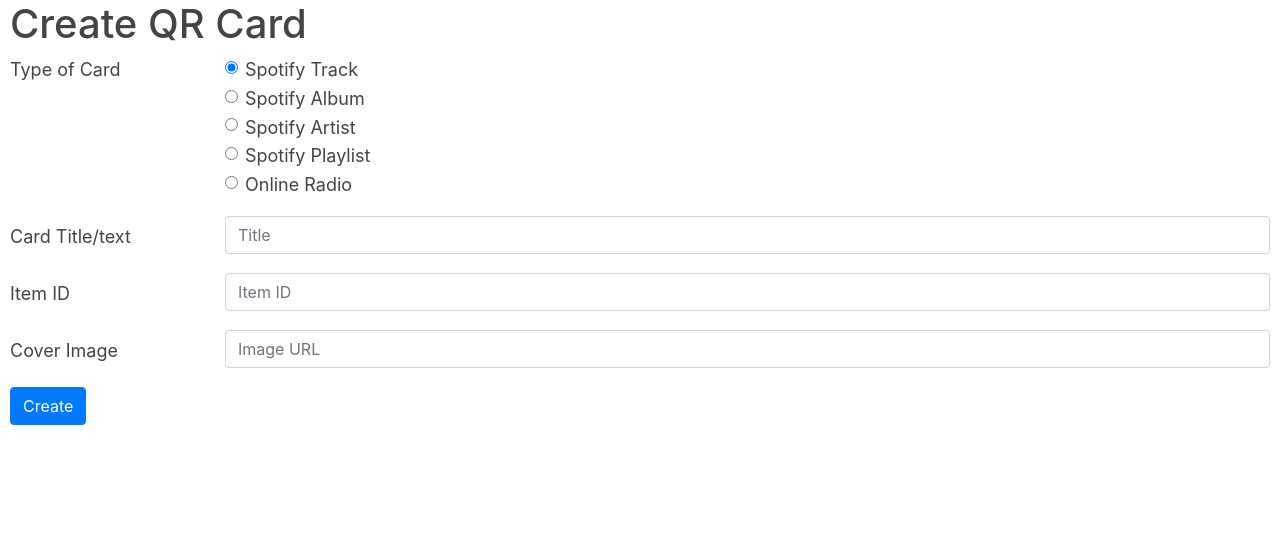
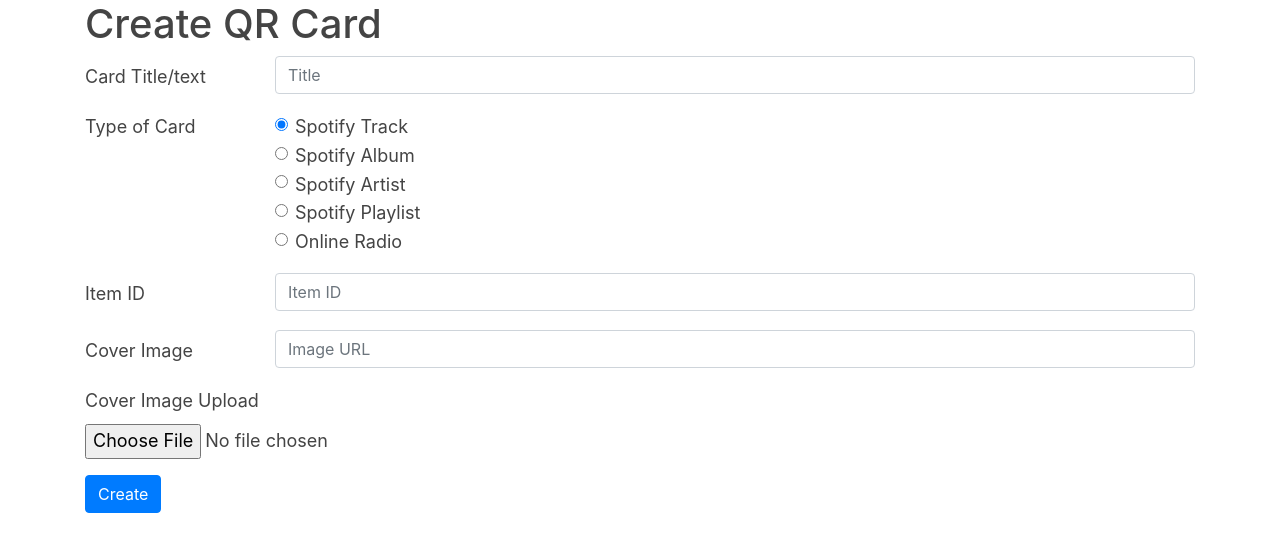
Before and after one commit to digitaltembo/ghost-jukebox, a Flask app: page /s/card/edit in a window 1280 px wide. Shown: the part 64-616 px from the top of the page. Run offline with Flask 2, Linux system fonts and the light colour scheme; some libraries are stand-ins or nearby versions.

Commit message:
[#15] Get file uploads to work

```diff
--- a/ghost_jukebox/__init__.py
+++ b/ghost_jukebox/__init__.py
@@ -19,6 +19,8 @@ def get_pw(username):
         return users.get(username)
         return None
 
+app.config['UPLOAD_FOLDER'] = conf.upload_folder
+
 import ghost_jukebox.views.home
 import ghost_jukebox.views.spotify
 import ghost_jukebox.views.frontend
--- a/ghost_jukebox/common.py
+++ b/ghost_jukebox/common.py
@@ -5,6 +5,9 @@ import random
 import re
 import requests
 import string
+
+from werkzeug.utils import secure_filename
+
 
 # get filename from content-disposition header
 def get_filename_from_cd(cd):
@@ -27,13 +30,17 @@ def download_image(image_url, path, filename = None):
     return filename
 
 def save_file(request, name, path):
+    app.logger.info('Checking the request for the file: {}'.format(request.files))
+    app.logger.info(str(request))
     if name not in request.files:
+        app.logger.info('Name not in file :(')
         return False
     file = request.files[name]
     if not file or file.filename == '':
+        app.logger.info('{} and {}'.format(file, file.filename))
         return False
     filename = secure_filename(file.filename)
-    file.save(os.path.join(app.instance_path, 'static', path, filename))
+    file.save(os.path.join(path, filename))
     return filename
 
 def random_string(length=10):
--- a/ghost_jukebox/conf.py
+++ b/ghost_jukebox/conf.py
@@ -16,4 +16,4 @@ host = get('GHOST_HOST', '0.0.0.0')
 
 db_path = get('GHOST_DB_PATH', 'model.db')
 
-rapid_api_key = get('GHOST_RAPID_KEY', 'secret secret')
+upload_folder = get('GHOST_UPLOAD_DIR', '~/')
--- a/ghost_jukebox/templates/card_edit.html
+++ b/ghost_jukebox/templates/card_edit.html
@@ -1,11 +1,18 @@
 {% extends "base.html" %}
 {% block title %}{{ title }}{% endblock %}
 {% block content %}
+    <div class="container">
         <h1>{% if editing %}Edit{% else %}Create{% endif %} QR Card</h1>
         {% if editing %}
             <img src="{{ card_img }}?{{ cache_breaker }}"></img>
         {% endif %}
-    <form action="{{ url_for('save_card') }}">
+        <form action="{{ url_for('save_card') }}" method="post" enctype="multipart/form-data">
+            <div class="form-group row">
+                <label for="text" class="col-sm-2 col-form-label">Card Title/text</label>
+                <div class="col-sm-10">
+                    <input type="text" class="form-control" id="text" name="text" placeholder="Title" value="{{ text }}">
+                </div>
+            </div>
             <fieldset class="form-group">
                 <div class="row">
                     <legend class="col-form-label col-sm-2 pt-0">Type of Card</legend>
@@ -45,12 +52,6 @@
                 </div>
             </fieldset>
             <div class="form-group row">
-            <label for="text" class="col-sm-2 col-form-label">Card Title/text</label>
-            <div class="col-sm-10">
-                <input type="text" class="form-control" id="text" name="text" placeholder="Title" value="{{ text }}">
-            </div>
-        </div>
-        <div class="form-group row">
                 <label for="item_id" class="col-sm-2 col-form-label">Item ID</label>
                 <div class="col-sm-10">
                     <input type="text" class="form-control" id="item_id" name="item_id" placeholder="Item ID" value="{{ item_id }}">
@@ -62,6 +63,10 @@
                     <input type="text" class="form-control" id="image_url" name="image_url"placeholder="Image URL" >
                 </div>
             </div>
+            <div class="form-group">
+                <label for="image_upload">Cover Image Upload</label>
+                <input type="file" class="form-control-file" id="image_upload" name="image_upload">
+            </div>
             <div class="form-group row">
                 <div class="col-sm-10">
                     <button type="submit" class="btn btn-primary">{% if editing %} Edit {% else %} Create {% endif %}</button>
@@ -71,6 +76,7 @@
                 <input type="hidden" name="code" value="{{ code }}"/>
             {% endif %}
         </form>
+    </div>
 
 
 {% endblock %}
--- a/ghost_jukebox/templates/card_view.html
+++ /dev/null
@@ -1,6 +0,0 @@
-{% extends "base.html" %}
-{% block title %}View/Edit QR Card{% endblock %}
-{% block content %}
-    <h1>View/Edit QR Card</h1>
-    <img src="{{ image_path }}"></img>
-{% endblock %}
--- a/ghost_jukebox/views/cards.py
+++ b/ghost_jukebox/views/cards.py
@@ -147,13 +147,21 @@ def view_card(code):
 
 
 # This does the heavy lifting of actually saving a given card
-@app.route('/s//card/save', methods=['GET'])
+@app.route('/s//card/save', methods=['GET', 'POST'])
 @auth.login_required
 def save_card():
-    card_type = request.args.get('card_type')
-    item_id   = request.args.get('item_id')
-    text      = request.args.get('text')
-    specific_code = request.args.get('code')
+    if request.method == 'GET':
+        card_type =     request.args.get('card_type')
+        item_id   =     request.args.get('item_id')
+        text      =     request.args.get('text')
+        specific_code = request.args.get('code')
+        image_url =     request.args.get('image_url')
+    elif request.method == 'POST':
+        card_type =     request.form.get('card_type')
+        item_id   =     request.form.get('item_id')
+        text      =     request.form.get('text')
+        specific_code = request.form.get('code')
+        image_url =     request.form.get('image_url')
 
     if not card_type or not item_id or not text:
         return edit_card(errors='Fully specify the form!')
@@ -161,14 +169,17 @@ def save_card():
     code    = specific_code if specific_code else card.get_next_code()
     carddir = full_dir(code)
 
-    image_url = request.args.get('image_url')
+    # try first to get an image upload
+    app.logger.info(request.files)
+    uploaded_file = common.save_file(request, 'image_upload', carddir)
+    if not uploaded_file:
+        # otherwise, see if the image url is specified
+        if image_url:
+            uploaded_file = common.download_image(image_url, carddir)
+        if not uploaded_file:
+            return edit_card(errors='Failed to download image. Is that the correct file?')
 
-    app.logger.info("Making QR code from {}, {}, {}".format(card_type, item_id, image_url))
-
-    saved_img_name = common.download_image(image_url, carddir)
-    if not saved_img_name:
-        return create_qr(errors='Failed to download image. Is that the correct file?')
-    cover_img = Image.open(os.path.join(carddir, saved_img_name))
+    cover_img = Image.open(os.path.join(carddir, uploaded_file))
 
     qr_image = get_qr_image(code)
 
@@ -179,7 +190,7 @@ def save_card():
     else:
         card.insert(card.CardInfo(code, card_type, item_id, text))
 
-    return redirect(url_for('view_qr', code=code))
+    return redirect(url_for('view_card', code=code))
 
 
 """
@@ -294,6 +305,14 @@ def create_card_pattern(qr_code_img, cover_img, code, text):
 
 
 
+@app.route('/s//QRCards')
+@auth.login_required
+def all_cards():
+    return render_template(
+        'all_cards.html',
+        cards=card_infos
+    )
+
 # This method generates a PDF for printing out multiple cards at a time
 # it takes in an optional first and last GET parameter, with which to limit the cards displayed,
 # and puts the cards 4-to-a-page into a PDF. The call to card.get_all_sorted ensures that
@@ -302,7 +321,7 @@ def create_card_pattern(qr_code_img, cover_img, code, text):
 
 @app.route('/s//QRCards.pdf')
 @auth.login_required
-def view_all_cards():
+def make_and_view_pdf():
     largest = card.get_largest_code()
 
     first = request.args.get('first')
```
Also changed, not shown: ghost_jukebox/models/card.py (+6 -1 lines), ghost_jukebox/templates/all_cards.html (added, +9 -0 lines). Lines whose indentation alone changed are shown as unchanged.
